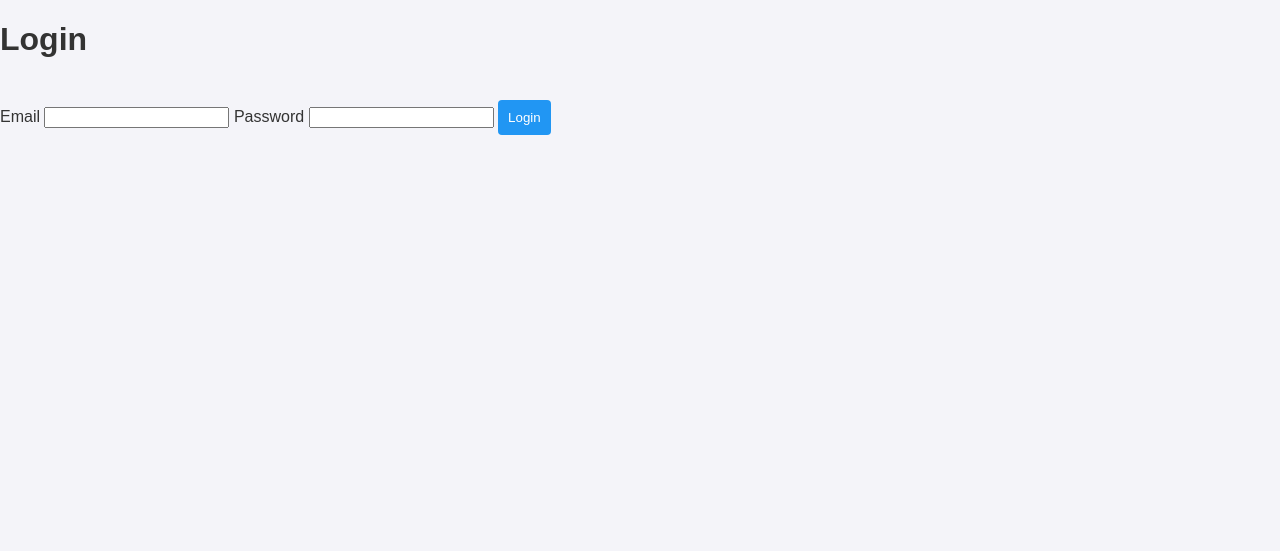
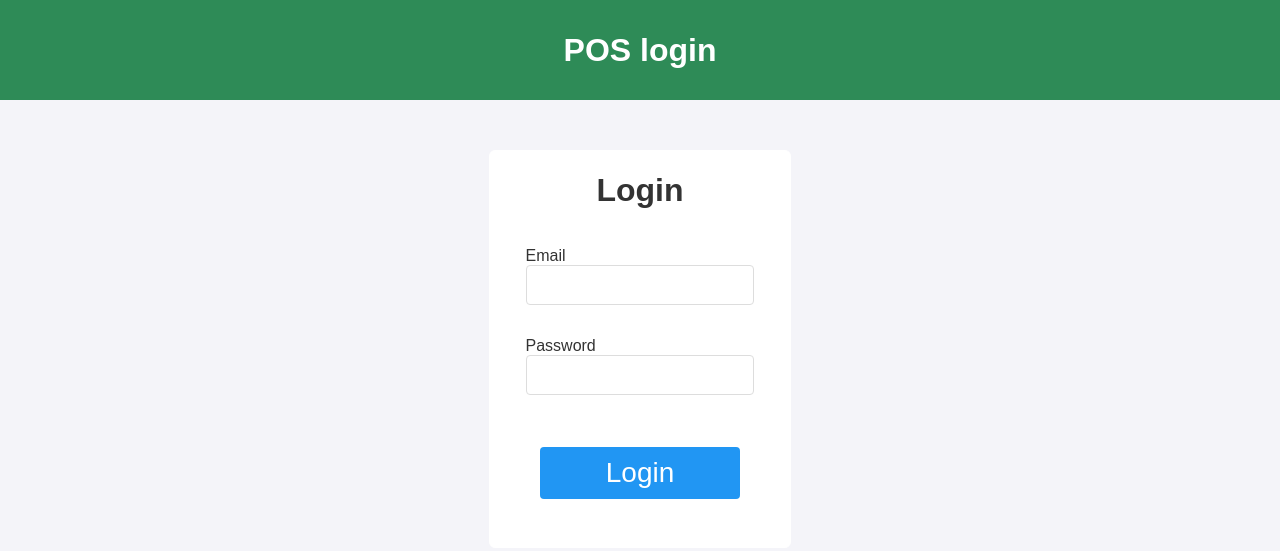
Before and after one commit to AbdulConsole/pos-record, a plain HTML site: page login.html in a window 1280 px wide. Drawn offline with Linux system fonts and the light colour scheme.

Commit message:
more upgrade 😁 on login page

```diff
--- a/styles.css
+++ b/assets/styles.css
@@ -89,3 +89,54 @@ header {
 .transaction-history th {
   background: #f4f4f4;
 }
+
+/* Login */
+.ile {
+  display: flex;
+  flex-direction: column;
+  justify-content: center;
+  align-items: center;
+  padding-top: 150px;
+}
+.login-container {
+  border: 1px solid white;
+  background: #fff;
+  width: 300px;
+  display: flex;
+  flex-direction: column;
+  justify-content: center;
+  align-items: center;
+  border-radius: 6px;
+}
+
+#loginForm {
+  display: flex;
+  flex-direction: column;
+  justify-content: center;
+  align-items: center;
+}
+form > p > input {
+  padding: 10px;
+  font-size: 16px;
+  border: 1px solid #ddd;
+  border-radius: 4px;
+  width: 90%;
+}
+.top {
+  background: seagreen;
+  width: 100%;
+  height: 100px;
+  position: absolute;
+  top: 0;
+  right: 0;
+  display: flex;
+  justify-content: center;
+  align-items: center;
+  font-size: 32px;
+  font-weight: 700;
+  color: #fff;
+}
+.loginBtn {
+  width: 200px;
+  font-size: 28px;
+}
--- a/login.html
+++ b/login.html
@@ -4,23 +4,28 @@
   <meta charset="UTF-8">
   <meta name="viewport" content="width=device-width, initial-scale=1.0">
   <title>POS Login</title>
-  <link rel="stylesheet" href="styles.css">
+  <link rel="stylesheet" href="assets/styles.css">
 </head>
-<body>
+<body class="ile">
+  <div class="top">POS login </div>
   <div class="login-container">
     <h1>Login</h1>
     <form id="loginForm">
-      <label for="email">Email</label>
-      <input type="email" id="email" required>
-
-      <label for="password">Password</label>
-      <input type="password" id="password" required>
-
-      <button type="submit">Login</button>
+      <p>
+        <label for="email">Email</label><br>
+        <input type="email" id="email" required>
+      </p>
+      <p>
+        <label for="password">Password</label><br>
+        <input type="password" id="password" required>
+      </p>
+      <p>
+      <button class="loginBtn" type="submit">Login</button>
+      </p>
     </form>
     <p id="loginError" class="error-message"></p>
   </div>
 
-  <script src="login.js"></script>
+  <script src="core/login.js"></script>
 </body>
 </html>
```
Also changed, not shown: index.html (+1 -1 lines), assets/pos.png (renamed from pos.png), 1 other file.
